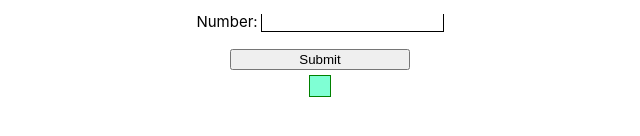
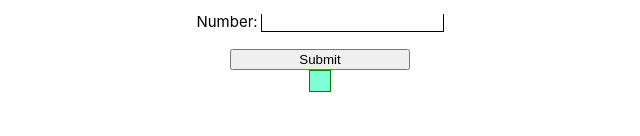
Before and after one commit to pavantamidala/forms-with-react, a React (Create React App) app: page / in a window 1280 px wide. Shown: the part 222-358 px from the top of the page, without its empty margins (320-960 px from the left). Built offline with nearby package versions, Linux system fonts and the light colour scheme.

Commit message:
changed styling

```diff
--- a/src/components/form-validation.css
+++ b/src/components/form-validation.css
@@ -22,7 +22,7 @@ margin-left: 3px;
 .user-data{
     background-color: aquamarine;
     border: 1px solid green;
-    margin: 5px;
+
     padding: 10px;
 }
 .submit-btn{
```
